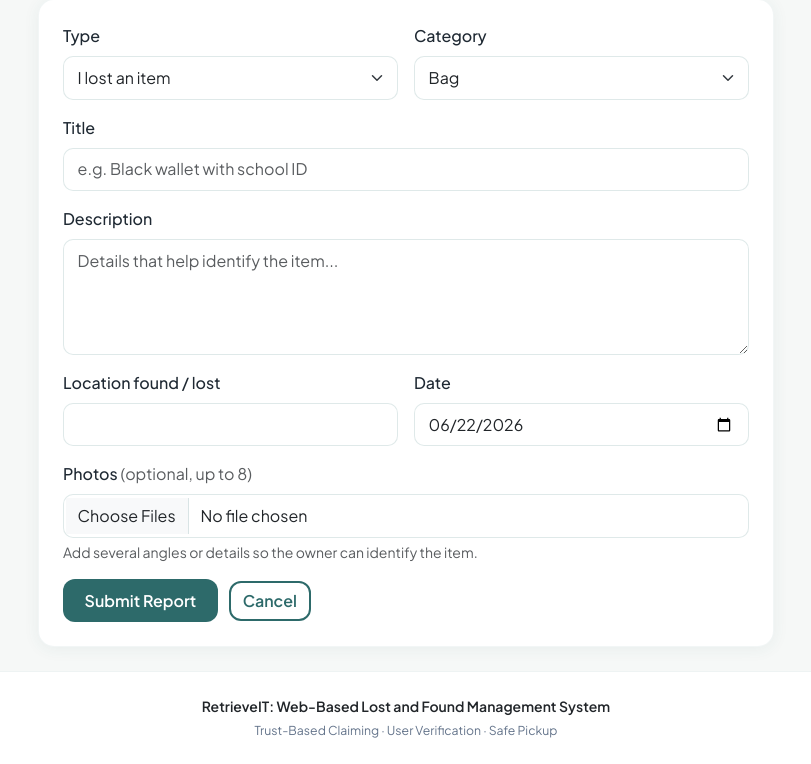
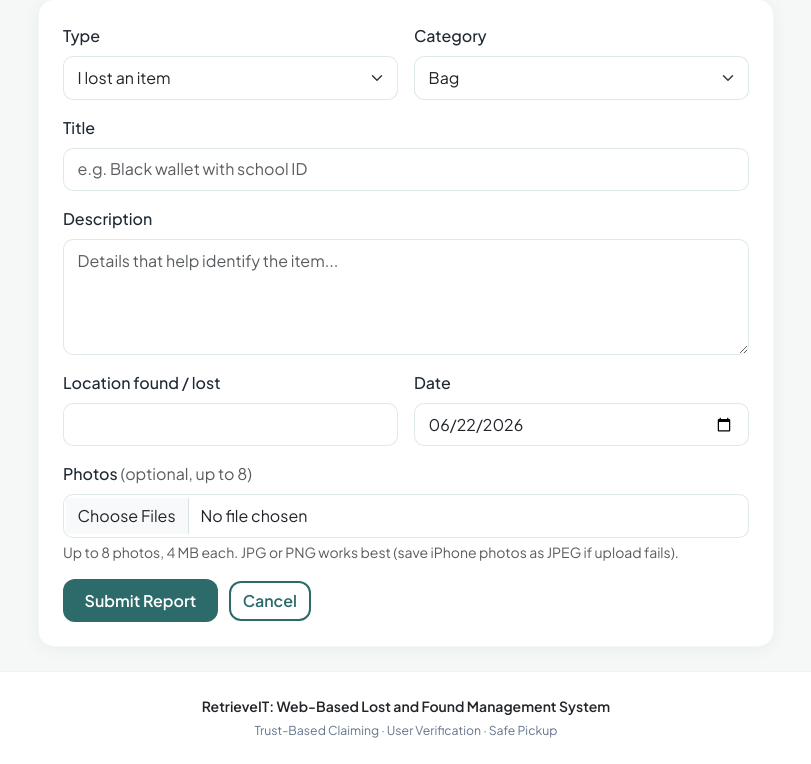
Before and after one commit to ckcabaysa12/RetrieveIT-Lost-and-Found, a Laravel app: page /items/create in a window 1280 px wide. Shown: the part 308-1072 px from the top of the page, without its empty margins (234-1045 px from the left). Run offline with Laravel 12, Linux system fonts and the light colour scheme; the visitor is signed in with stand-in values (Sample User, id 1); data comes from the database, SQL or seed files in the repository.

Commit message:
Raise PHP upload limits and improve photo upload error handling
Co-authored-by: Cursor <cursoragent@cursor.com>

```diff
--- a/app/Http/Controllers/ItemController.php
+++ b/app/Http/Controllers/ItemController.php
@@ -8,6 +8,7 @@ use Illuminate\Http\RedirectResponse;
 use Illuminate\Http\Request;
 use Illuminate\Http\UploadedFile;
 use Illuminate\Support\Facades\Storage;
+use Illuminate\Validation\ValidationException;
 use Illuminate\View\View;
 
 class ItemController extends Controller
@@ -76,8 +77,10 @@ class ItemController extends Controller
             'location' => ['required', 'string', 'max:255'],
             'date_reported' => ['required', 'date'],
             'images' => ['nullable', 'array', 'max:8'],
-            'images.*' => ['image', 'max:4096'],
+            'images.*' => ['file', 'image', 'max:4096'],
         ]);
+
+        $this->assertValidUploads($request, 'images');
 
         $data['user_id'] = auth()->id();
         $data['status'] = 'available';
@@ -115,8 +118,10 @@ class ItemController extends Controller
             'remove_images' => ['nullable', 'array'],
             'remove_images.*' => ['integer', 'exists:item_images,id'],
             'images' => ['nullable', 'array'],
-            'images.*' => ['image', 'max:4096'],
+            'images.*' => ['file', 'image', 'max:4096'],
         ]);
+
+        $this->assertValidUploads($request, 'images');
 
         $removeIds = collect($data['remove_images'] ?? [])
             ->map(fn ($id) => (int) $id)
@@ -206,6 +211,12 @@ class ItemController extends Controller
     private function attachUploadedImages(Item $item, array $files, int $startOrder = 0): void
     {
         foreach ($files as $index => $file) {
+            if (! $file instanceof UploadedFile || ! $file->isValid()) {
+                throw ValidationException::withMessages([
+                    "images.{$index}" => $this->uploadErrorMessage($file instanceof UploadedFile ? $file : null),
+                ]);
+            }
+
             $path = $file->store('items', 'public');
             $item->images()->create([
                 'path' => $path,
@@ -216,6 +227,33 @@ class ItemController extends Controller
         $this->syncCoverImage($item);
     }
 
+    private function assertValidUploads(Request $request, string $key = 'images'): void
+    {
+        $errors = [];
+
+        foreach ($request->file($key, []) ?: [] as $index => $file) {
+            if ($file instanceof UploadedFile && ! $file->isValid()) {
+                $errors["{$key}.{$index}"] = $this->uploadErrorMessage($file);
+            }
+        }
+
+        if ($errors !== []) {
+            throw ValidationException::withMessages($errors);
+        }
+    }
+
+    private function uploadErrorMessage(?UploadedFile $file): string
+    {
+        $code = $file?->getError() ?? UPLOAD_ERR_NO_FILE;
+
+        return match ($code) {
+            UPLOAD_ERR_INI_SIZE, UPLOAD_ERR_FORM_SIZE => 'This photo is too large. Use images under 4 MB each, or upload fewer photos at once.',
+            UPLOAD_ERR_PARTIAL => 'The photo upload was interrupted. Please try again.',
+            UPLOAD_ERR_NO_FILE => 'No photo was received. Try JPG or PNG images under 4 MB.',
+            default => 'This photo could not be uploaded. Use JPG or PNG under 4 MB (iPhone HEIC may not work — try saving as JPEG first).',
+        };
+    }
+
     private function syncCoverImage(Item $item): void
     {
         $coverPath = $item->images()->orderBy('sort_order')->value('path');
--- a/bootstrap/app.php
+++ b/bootstrap/app.php
@@ -19,5 +19,13 @@ return Application::configure(basePath: dirname(__DIR__))
         ]);
     })
     ->withExceptions(function (Exceptions $exceptions): void {
-        //
+        $exceptions->render(function (\Illuminate\Http\Exceptions\PostTooLargeException $e, $request) {
+            if ($request->expectsJson()) {
+                return response()->json(['message' => 'Upload too large. Use photos under 4 MB each and upload at most 8 at a time.'], 413);
+            }
+
+            return redirect()->back()
+                ->withInput()
+                ->withErrors(['images' => 'Upload too large. Use photos under 4 MB each and upload at most 8 at a time.']);
+        });
     })->create();
--- a/resources/views/items/create.blade.php
+++ b/resources/views/items/create.blade.php
@@ -60,8 +60,8 @@
                     </div>
                     <div class="col-12">
                         <label class="form-label fw-medium">Photos <span class="text-muted fw-normal">(optional, up to 8)</span></label>
-                        <input type="file" name="images[]" class="form-control" accept="image/*" multiple>
-                        <div class="form-text">Add several angles or details so the owner can identify the item.</div>
+                        <input type="file" name="images[]" class="form-control" accept="image/jpeg,image/png,image/gif,image/webp" multiple>
+                        <div class="form-text">Up to 8 photos, 4 MB each. JPG or PNG works best (save iPhone photos as JPEG if upload fails).</div>
                         @if($errors->has('images') || $errors->has('images.*'))
                             <div class="text-danger small mt-1">
                                 @foreach(array_merge($errors->get('images'), $errors->get('images.*')) as $message)
--- a/resources/views/items/edit.blade.php
+++ b/resources/views/items/edit.blade.php
@@ -92,8 +92,8 @@
                     @endif
                     <div class="col-12">
                         <label class="form-label fw-medium">Add photos <span class="text-muted fw-normal">(up to 8 total)</span></label>
-                        <input type="file" name="images[]" class="form-control" accept="image/*" multiple>
-                        <div class="form-text">Add more angles or details. Check photos above to remove any you no longer need.</div>
+                        <input type="file" name="images[]" class="form-control" accept="image/jpeg,image/png,image/gif,image/webp" multiple>
+                        <div class="form-text">Up to 8 photos total, 4 MB each. JPG or PNG works best (save iPhone photos as JPEG if upload fails).</div>
                         @if($errors->has('images') || $errors->has('images.*'))
                             <div class="text-danger small mt-1">
                                 @foreach(array_merge($errors->get('images'), $errors->get('images.*')) as $message)
```
Also changed, not shown: 2 other files.
